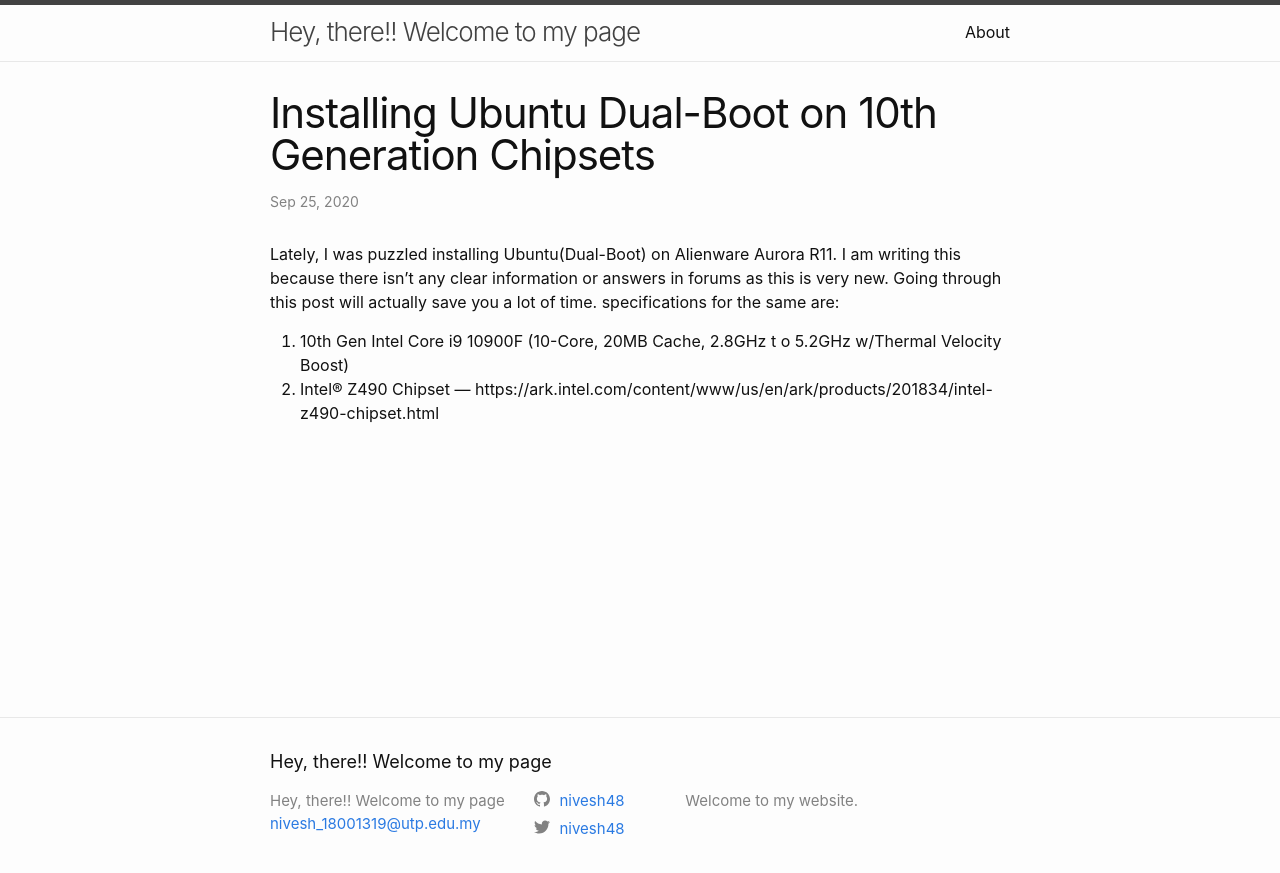
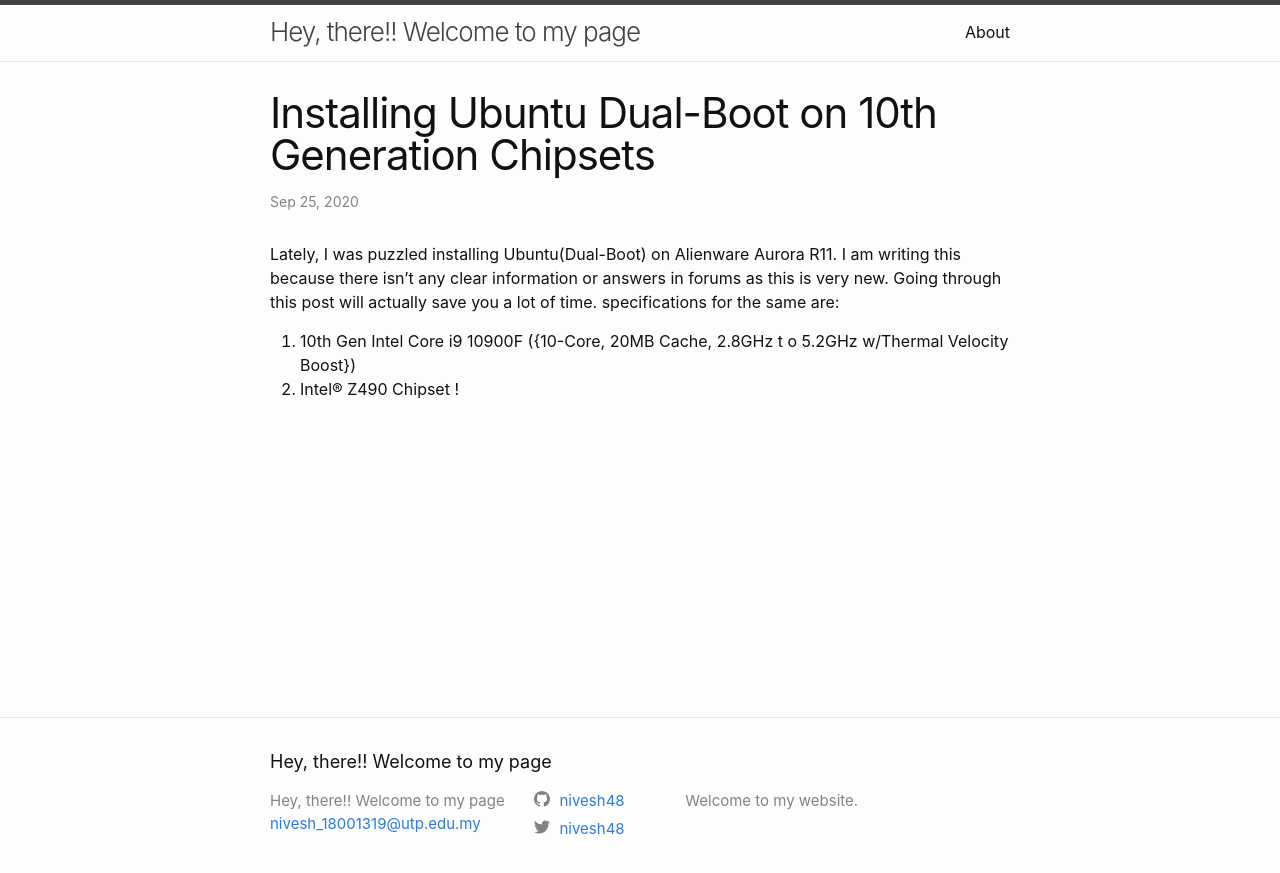
Before and after one commit to nivesh48/nivesh48, a Jekyll site: the page built from Blog-posts/_posts/2020-09-25-my-first.markdown, in a window 1280 px wide. Shown: the top 873 px of the page. Built offline with Jekyll 4.4.1, drawn with Linux system fonts in a browser that asks for light colours; some of the changed lines change nothing that is shown.

Commit message:
updated posts

```diff
--- a/Blog-posts/_posts/2020-09-25-Installing-Ubuntu-Dual-Boot-on-10th-Generation-Chipsets.markdown
+++ b/Blog-posts/_posts/2020-09-25-my-first.markdown
@@ -5,5 +5,5 @@
 categories: jekyll update
 ---
 Lately, I was puzzled installing Ubuntu(Dual-Boot) on Alienware Aurora R11. I am writing this because there isn’t any clear information or answers in forums as this is very new. Going through this post will actually save you a lot of time. specifications for the same are:
-1. 10th Gen Intel Core i9 10900F (10-Core, 20MB Cache, 2.8GHz t o 5.2GHz w/Thermal Velocity Boost)
-2. Intel® Z490 Chipset — https://ark.intel.com/content/www/us/en/ark/products/201834/intel-z490-chipset.html
+1. 10th Gen Intel Core i9 10900F ({10-Core, 20MB Cache, 2.8GHz t o 5.2GHz w/Thermal Velocity Boost})
+2. Intel® Z490 Chipset !
```
Also changed, not shown: 4 other files.
